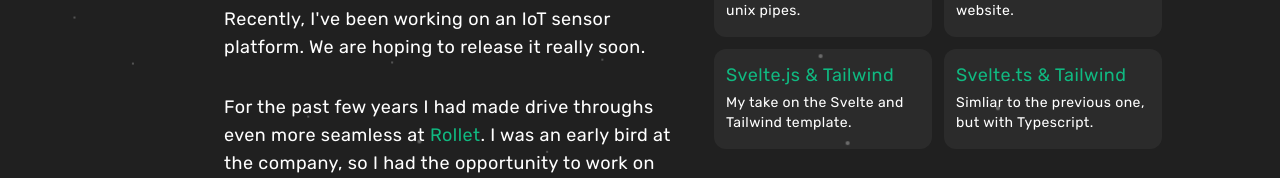
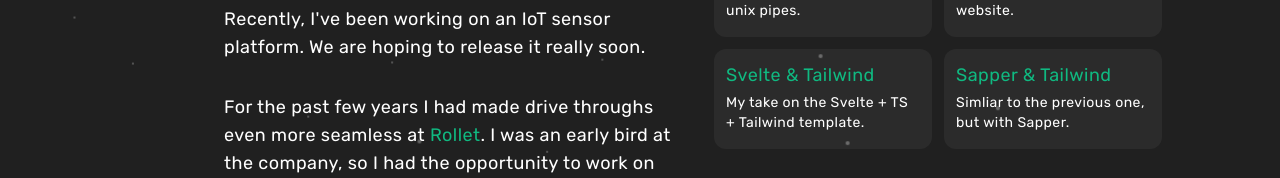
Before and after one commit to webermarci/webermarcieu, a Svelte app: page / in a window 1280 px wide. Shown: the part 271-449 px from the top of the page. Built offline with nearby package versions, Linux system fonts and the light colour scheme.

Commit message:
Adjust projects

```diff
--- a/src/components/Projects.svelte
+++ b/src/components/Projects.svelte
@@ -29,15 +29,16 @@
             url: "https://github.com/webermarci/webermarcieu",
         },
         {
-            title: "Svelte.js & Tailwind",
-            description: "My take on the Svelte and Tailwind template.",
-            url: "https://github.com/webermarci/svelte-tailwind-template",
+            title: "Svelte & Tailwind",
+            description: "My take on the Svelte + TS + Tailwind template.",
+            url:
+                "https://github.com/webermarci/svelte-typescript-tailwind-template",
         },
         {
-            title: "Svelte.ts & Tailwind",
-            description: "Simliar to the previous one, but with Typescript.",
+            title: "Sapper & Tailwind",
+            description: "Simliar to the previous one, but with Sapper.",
             url:
-                "https://github.com/webermarci/svelte-typescript-tailwind-template",
+                "https://github.com/webermarci/sapper-typescript-tailwind-template",
         },
     ];
 </script>
```
